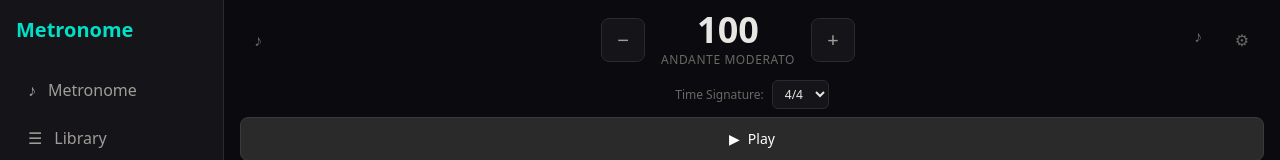
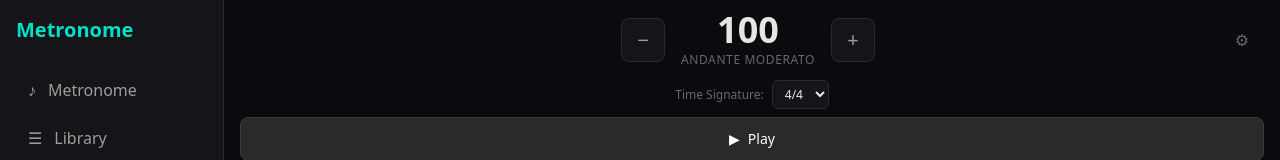
Before and after one commit to danielfpadilla/metronome, a React (Vite) app: page / in a window 1280 px wide. Shown: the top 160 px of the page. Built offline with nearby package versions, Linux system fonts and the light colour scheme.

Commit message:
fix: remove decorative note icons from metronome top bar

```diff
--- a/src/components/Metronome/Metronome.tsx
+++ b/src/components/Metronome/Metronome.tsx
@@ -97,7 +97,7 @@ export function Metronome() {
       {/* Top controls */}
       <div className="px-4 py-3 border-b border-[var(--line)]">
         <div className="flex items-center justify-between mb-3">
-          <div className="w-9 h-9 flex items-center justify-center text-[var(--ink-3)]">♪</div>
+          <div className="w-9 h-9" />
           <BpmDisplay
             bpm={metro.bpm}
             flash={flashNumbers}
@@ -105,7 +105,6 @@ export function Metronome() {
             onDecrement={() => metro.setBpm(metro.bpm - 1)}
           />
           <div className="flex gap-1">
-            <div className="w-9 h-9 flex items-center justify-center text-[var(--ink-3)]">♪</div>
             <button
               onClick={() => setShowSettings(true)}
               className="w-9 h-9 flex items-center justify-center text-[var(--ink-3)] hover:text-[var(--ink)] transition-colors"
```
